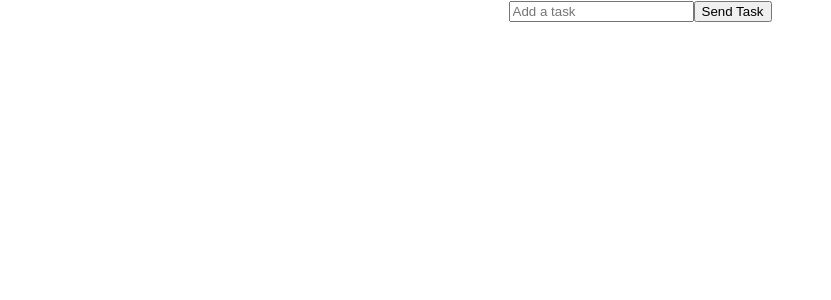
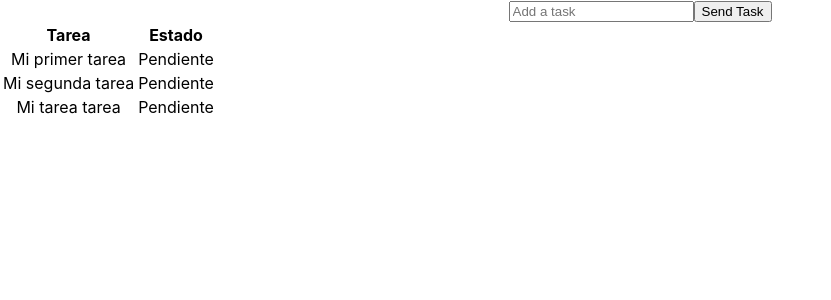
Before and after one commit to Juanruizkk/TaskApp, a React (Create React App) app: page / in a window 1280 px wide. Shown: the top 300 px of the page, without its empty margins (0-831 px from the left). Built offline with nearby package versions, Linux system fonts and the light colour scheme.

Commit message:
Listado de tareas terminado, creamos un nuevo UseState, defino un arreglo con tareas, mando por props la funcion createNewTask  a TaskCreator,la cual agrega una tarea al arreglo, finalmento la muestro con map

```diff
--- a/src/App.js
+++ b/src/App.js
@@ -1,12 +1,41 @@
+import { useState } from "react";
 import {TaskCreator} from "./components/TaskCreator";
 import "./App.css";
 
 function App() {
 
+  const [taskItems,setTaskItems] = useState([
+    {name: "Mi primer tarea", done: false},
+    {name: "Mi segunda tarea", done: false},
+    {name: "Mi tarea tarea", done: false},
+  ]);
+
+  function createNewTask(TaskName){
+    if (!taskItems.find((task) => task.name === TaskName)) {
+      setTaskItems([...taskItems, {name: TaskName, done: false}]);
+    }
+
+  }
 
   return (
     <div className="App">
-        <TaskCreator></TaskCreator>
+        <TaskCreator createNewTask={createNewTask}/>
+        <table>
+          <thead>
+            <tr>
+              <th>Tarea</th>
+              <th>Estado</th>
+            </tr>
+          </thead>
+          <tbody>
+            {taskItems.map((task) => (
+              <tr key={task.name}>
+                <td>{task.name}</td>
+                <td>{task.done ? "Completada" : "Pendiente"}</td>
+              </tr>
+            ))}
+          </tbody>
+        </table>
     </div>
   );
 }
--- a/src/components/TaskCreator.js
+++ b/src/components/TaskCreator.js
@@ -1,8 +1,9 @@
 import { useState } from "react";
-export const TaskCreator = () => {
-    const [newTaskName, setNewTaskName] = useState();
+export const TaskCreator = (props) => {
+    const [newTaskName, setNewTaskName] = useState('');
   const handleSubmit = (e) => {
     e.preventDefault();
+    props.createNewTask(newTaskName);
     localStorage.setItem('tasks',newTaskName);
     setNewTaskName('');
   }
```
